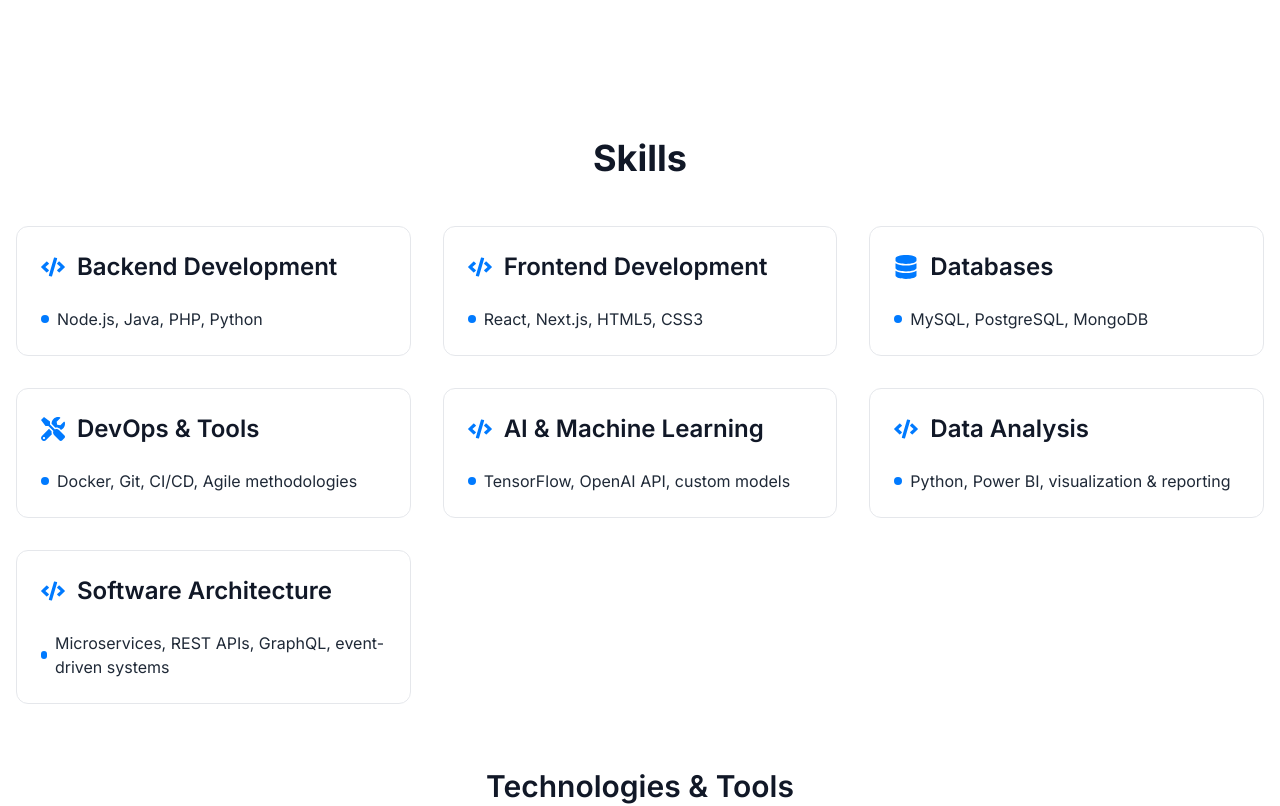
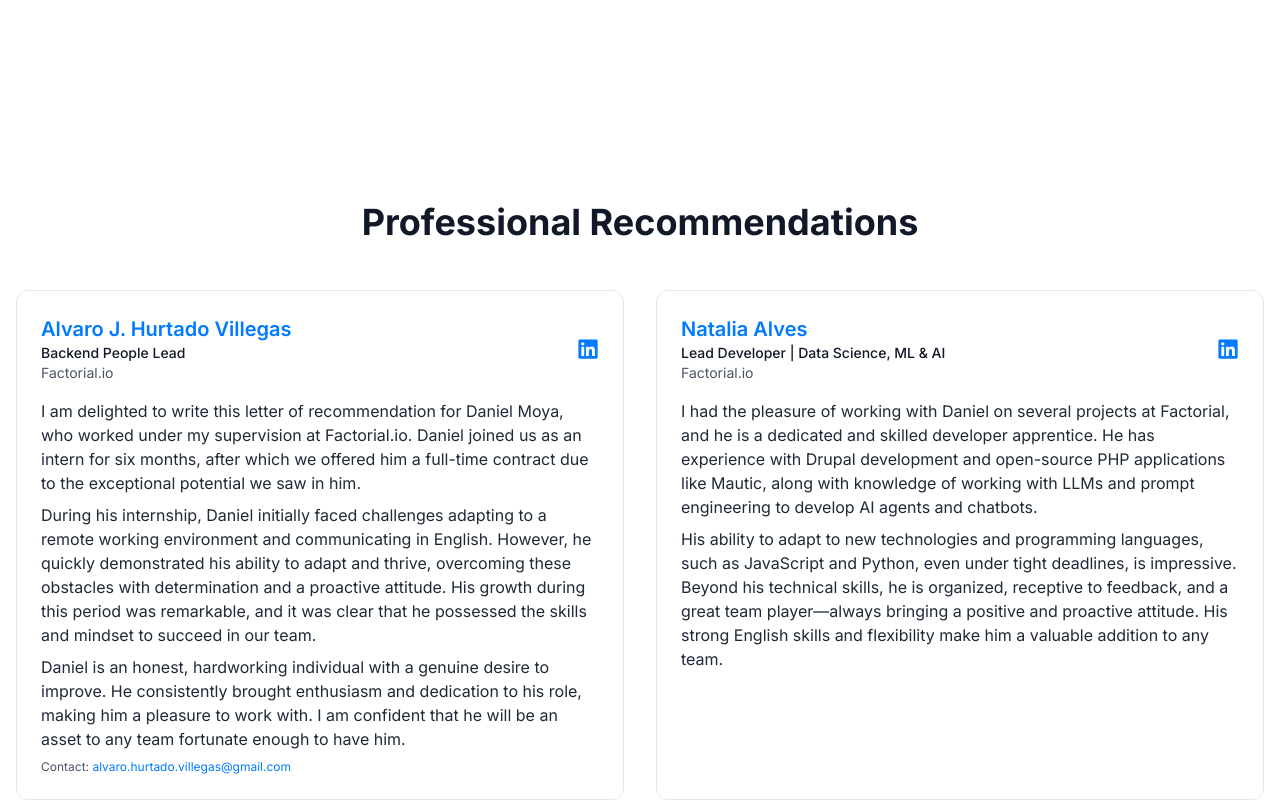
Before and after one commit to danielmoyamdz/Portfolio, a Next.js app: page /Portfolio/ in a window 1280 px wide. Shown: the part 1800-2606 px from the top of the page. Built offline with nearby package versions, Linux system fonts and the light colour scheme.

Commit message:
Add recommendations

```diff
--- a/src/app/page.tsx
+++ b/src/app/page.tsx
@@ -14,6 +14,7 @@
 import Projects from '../components/Projects';
 import Contact from '../components/Contact';
 import ScrollMenu from '../components/ScrollMenu';
+import Testimonials from '../components/Testimonials';
 
 export default function Home() {
   const { t } = useTranslation();
@@ -56,6 +57,16 @@
         </AnimatedSection>
       </section>
 
+      <section id="testimonials" className="py-10 md:py-20 scroll-mt-20 relative z-0">
+        <AnimatedSection
+          animation="fadeIn"
+          delay={0.3}
+          duration={0.8}
+        >
+          <Testimonials />
+        </AnimatedSection>
+      </section>
+
       <section id="skills" className="py-10 md:py-20 scroll-mt-20 relative z-0">
         <div className="container mx-auto">
           <Skills />
--- a/src/components/ScrollMenu.tsx
+++ b/src/components/ScrollMenu.tsx
@@ -3,7 +3,7 @@
 import { useState } from 'react';
 import { useTranslation } from 'react-i18next';
 import { motion, AnimatePresence } from 'framer-motion';
-import { FaBars, FaTimes, FaHome, FaUser, FaCode, FaProjectDiagram, FaEnvelope, FaCogs, FaTools, FaRoute, FaCertificate } from 'react-icons/fa';
+import { FaBars, FaTimes, FaHome, FaUser, FaCode, FaProjectDiagram, FaEnvelope, FaCogs, FaTools, FaRoute, FaCertificate, FaQuoteLeft } from 'react-icons/fa';
 
 export default function ScrollMenu() {
   const { t } = useTranslation();
@@ -12,6 +12,7 @@
   const menuItems = [
     { id: 'hero', label: t('hero.name'), icon: FaHome },
     { id: 'about', label: t('about.title'), icon: FaUser },
+    { id: 'testimonials', label: t('testimonials.title', 'Recomendaciones'), icon: FaQuoteLeft },
     { id: 'skills', label: t('skills.title'), icon: FaCode },
     { id: 'technologies-tools', label: t('skills.techStack'), icon: FaTools },
     { id: 'technology-journey', label: t('skills.timeline'), icon: FaRoute },
--- /dev/null
+++ b/src/components/Testimonials.tsx
@@ -0,0 +1,77 @@
+import { useTranslation } from 'react-i18next';
+import { FaLinkedin } from 'react-icons/fa';
+
+const Testimonials = () => {
+  const { t } = useTranslation();
+
+  const testimonials = [
+    {
+      name: "Alvaro J. Hurtado Villegas",
+      position: t('testimonials.alvaro.position'),
+      company: "Factorial.io",
+      content: t('testimonials.alvaro.content'),
+      linkedin: "https://www.linkedin.com/in/alvar0hurtad0/",
+      email: "alvaro.hurtado.villegas@gmail.com"
+    },
+    {
+      name: "Natalia Alves",
+      position: t('testimonials.natalia.position'),
+      company: "Factorial.io",
+      content: t('testimonials.natalia.content'),
+      linkedin: "https://www.linkedin.com/in/natalia-alves-1b1b1b1b1/"
+    }
+  ];
+
+  return (
+    <div className="container mx-auto px-4 py-16">
+      <h2 className="text-4xl font-bold text-center mb-12 text-heading-light dark:text-heading-dark">
+        {t('testimonials.title')}
+      </h2>
+      <div className="grid grid-cols-1 md:grid-cols-2 gap-6 sm:gap-8">
+        {testimonials.map((testimonial, index) => (
+          <div
+            key={index}
+            className="group bg-card-light dark:bg-card-dark border border-border-light dark:border-border-dark shadow-card-light dark:shadow-card-dark p-6 rounded-xl relative overflow-hidden transition-transform duration-300 hover:scale-[1.025]"
+          >
+            <div className="absolute inset-0 bg-gradient-to-r from-primary/20 to-secondary/20 opacity-0 group-hover:opacity-100 transition-opacity duration-300 pointer-events-none rounded-xl" />
+            <div className="relative z-10">
+              <div className="flex items-center mb-4">
+                <div className="flex-1">
+                  <h3 className="text-xl font-semibold text-primary group-hover:text-secondary transition-colors duration-300">
+                    {testimonial.name}
+                  </h3>
+                  <p className="text-heading-light dark:text-heading-dark text-sm font-medium">{testimonial.position}</p>
+                  <p className="text-subtext-light dark:text-subtext-dark text-sm">{testimonial.company}</p>
+                </div>
+                {testimonial.linkedin && (
+                  <a
+                    href={testimonial.linkedin}
+                    target="_blank"
+                    rel="noopener noreferrer"
+                    className="text-primary hover:text-secondary transition-colors ml-2"
+                  >
+                    <FaLinkedin size={22} />
+                  </a>
+                )}
+              </div>
+              <div className="prose prose-invert max-w-none mb-2">
+                {testimonial.content.split('\n\n').map((paragraph, i) => (
+                  <p key={i} className="text-text-light dark:text-text-dark mb-2">
+                    {paragraph}
+                  </p>
+                ))}
+              </div>
+              {testimonial.email && (
+                <div className="mt-2 text-xs text-subtext-light dark:text-subtext-dark">
+                  {t('testimonials.contact')}: <a href={`mailto:${testimonial.email}`} className="text-primary hover:text-secondary transition-colors">{testimonial.email}</a>
+                </div>
+              )}
+            </div>
+          </div>
+        ))}
+      </div>
+    </div>
+  );
+};
+
+export default Testimonials;
--- a/src/i18n/client.ts
+++ b/src/i18n/client.ts
@@ -34,8 +34,8 @@
               description: 'Software Engineering professional with strong experience in development and technological solutions implementation. I stand out for my analytical capacity, leadership and teamwork, focused on optimizing processes and achieving strategic objectives. I am proactive and an extroverted person who loves to continuously learn new things.',
               education: {
                 title: 'Education',
-                degree: 'Computer Engineering Degree in Software Engineering (2020 - 2024)',
-                university: 'Universidad de Extremadura',
+                degree: 'Computer Engineering Degree in Software Engineering',
+                university: 'Universidad de Extremadura (2020 - 2024)',
                 skillsTitle: 'Key Skills & Knowledge',
                 skills: [
                   'Advanced Software Architecture & Design Patterns',
@@ -51,7 +51,7 @@
               experience: {
                 title: 'Experience',
                 current: {
-                  company: 'FACTORIAL GMBH (2024-2025)',
+                  company: 'Factorial GmbH (2024-2025)',
                   role: 'Drupal 10 Backend Development',
                   description: 'Creation and maintenance of modules, AI integrations, prototype creation, open source contributions, website updates, and content migrations. Remote work.'
                 }
@@ -122,6 +122,24 @@
               title: 'Projects',
               viewProject: 'View Project'
             },
+            testimonials: {
+              title: 'Professional Recommendations',
+              contact: 'Contact',
+              alvaro: {
+                position: 'Backend People Lead',
+                content: `I am delighted to write this letter of recommendation for Daniel Moya, who worked under my supervision at Factorial.io. Daniel joined us as an intern for six months, after which we offered him a full-time contract due to the exceptional potential we saw in him.
+
+During his internship, Daniel initially faced challenges adapting to a remote working environment and communicating in English. However, he quickly demonstrated his ability to adapt and thrive, overcoming these obstacles with determination and a proactive attitude. His growth during this period was remarkable, and it was clear that he possessed the skills and mindset to succeed in our team.
+
+Daniel is an honest, hardworking individual with a genuine desire to improve. He consistently brought enthusiasm and dedication to his role, making him a pleasure to work with. I am confident that he will be an asset to any team fortunate enough to have him.`
+              },
+              natalia: {
+                position: 'Lead Developer | Data Science, ML & AI',
+                content: `I had the pleasure of working with Daniel on several projects at Factorial, and he is a dedicated and skilled developer apprentice. He has experience with Drupal development and open-source PHP applications like Mautic, along with knowledge of working with LLMs and prompt engineering to develop AI agents and chatbots.
+
+His ability to adapt to new technologies and programming languages, such as JavaScript and Python, even under tight deadlines, is impressive. Beyond his technical skills, he is organized, receptive to feedback, and a great team player—always bringing a positive and proactive attitude. His strong English skills and flexibility make him a valuable addition to any team.`
+              }
+            },
             contact: {
               title: 'Contact',
               email: 'danielmoya2002@gmail.com',
@@ -161,8 +179,8 @@
               description: 'Profesional en Ingeniería de Software con sólida experiencia en el desarrollo y la implementación de soluciones tecnológicas. Destaco por mi capacidad de análisis, liderazgo y trabajo en equipo, orientado a optimizar procesos y alcanzar objetivos estratégicos. Soy proactivo y una persona extrovertida al que le encanta estar aprendiendo cosas nuevas continuamente.',
               education: {
                 title: 'Educación',
-                degree: 'Grado en Ingeniería Informática en Ingeniería del Software (2020 - 2024)',
-                university: 'Universidad de Extremadura',
+                degree: 'Grado en Ingeniería Informática en Ingeniería del Software',
+                university: 'Universidad de Extremadura (2020 - 2024)',
                 skillsTitle: 'Habilidades y Conocimientos Clave',
                 skills: [
                   'Arquitectura de Software Avanzada y Patrones de Diseño',
@@ -178,7 +196,7 @@
               experience: {
                 title: 'Experiencia',
                 current: {
-                  company: 'FACTORIAL GMBH (2024-2025)',
+                  company: 'Factorial GmbH (2024-2025)',
                   role: 'Desarrollo Backend en Drupal 10',
                   description: 'Creación y mantenimiento de módulos, integraciones con IA, creación de prototipos, contribuciones de código abierto, actualizaciones de sitios web y migraciones de contenido. Trabajo en remoto.'
                 }
@@ -249,6 +267,24 @@
               title: 'Proyectos',
               viewProject: 'Ver Proyecto'
             },
+            testimonials: {
+              title: 'Recomendaciones Profesionales',
+              contact: 'Contacto',
+              alvaro: {
+                position: 'Líder de Equipo Backend',
+                content: `Me complace escribir esta carta de recomendación para Daniel Moya, quien trabajó bajo mi supervisión en Factorial.io. Daniel se unió a nosotros como becario durante seis meses, después de lo cual le ofrecimos un contrato a tiempo completo debido al excepcional potencial que vimos en él.
+
+Durante su período de prácticas, Daniel inicialmente enfrentó desafíos al adaptarse a un entorno de trabajo remoto y a comunicarse en inglés. Sin embargo, rápidamente demostró su capacidad para adaptarse y prosperar, superando estos obstáculos con determinación y una actitud proactiva. Su crecimiento durante este período fue notable, y quedó claro que poseía las habilidades y la mentalidad para tener éxito en nuestro equipo.
+
+Daniel es una persona honesta, trabajadora y con un genuino deseo de mejorar. Constantemente aportaba entusiasmo y dedicación a su rol, lo que lo hacía un placer trabajar con él. Estoy seguro de que será un activo valioso para cualquier equipo que tenga la fortuna de contar con él.`
+              },
+              natalia: {
+                position: 'Líder de Desarrollo | Ciencia de Datos, ML & IA',
+                content: `Tuve el placer de trabajar con Daniel en varios proyectos en Factorial, y es un desarrollador aprendiz dedicado y hábil. Tiene experiencia en desarrollo con Drupal y aplicaciones PHP de código abierto como Mautic, junto con conocimientos en el trabajo con LLMs e ingeniería de prompts para desarrollar agentes de IA y chatbots.
+
+Su capacidad para adaptarse a nuevas tecnologías y lenguajes de programación, como JavaScript y Python, incluso bajo plazos ajustados, es impresionante. Más allá de sus habilidades técnicas, es organizado, receptivo a la retroalimentación y un excelente compañero de equipo, siempre aportando una actitud positiva y proactiva. Sus sólidas habilidades en inglés y su flexibilidad lo convierten en una valiosa adición a cualquier equipo.`
+              }
+            },
             contact: {
               title: 'Contacto',
               email: 'danielmoya2002@gmail.com',
```
Also changed, not shown: 4 other files (tests, documents, lock files or other folders).
